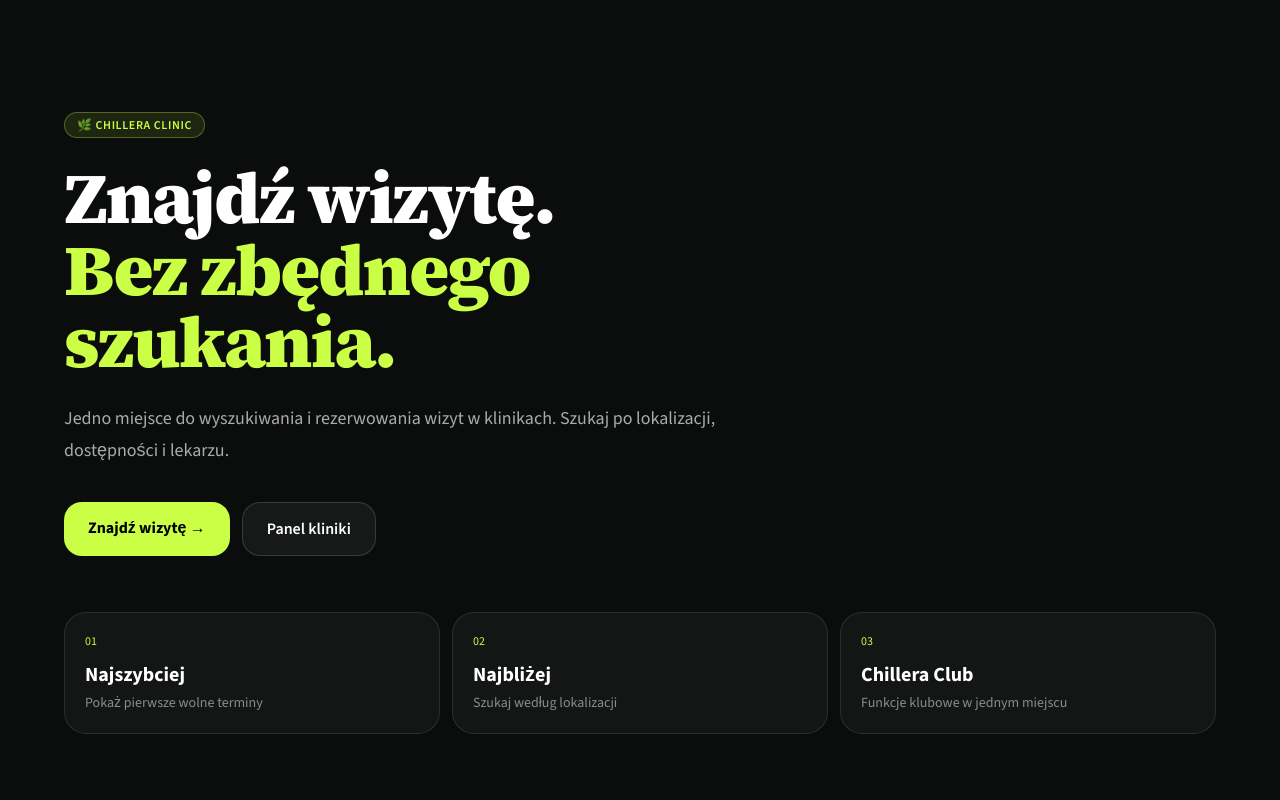
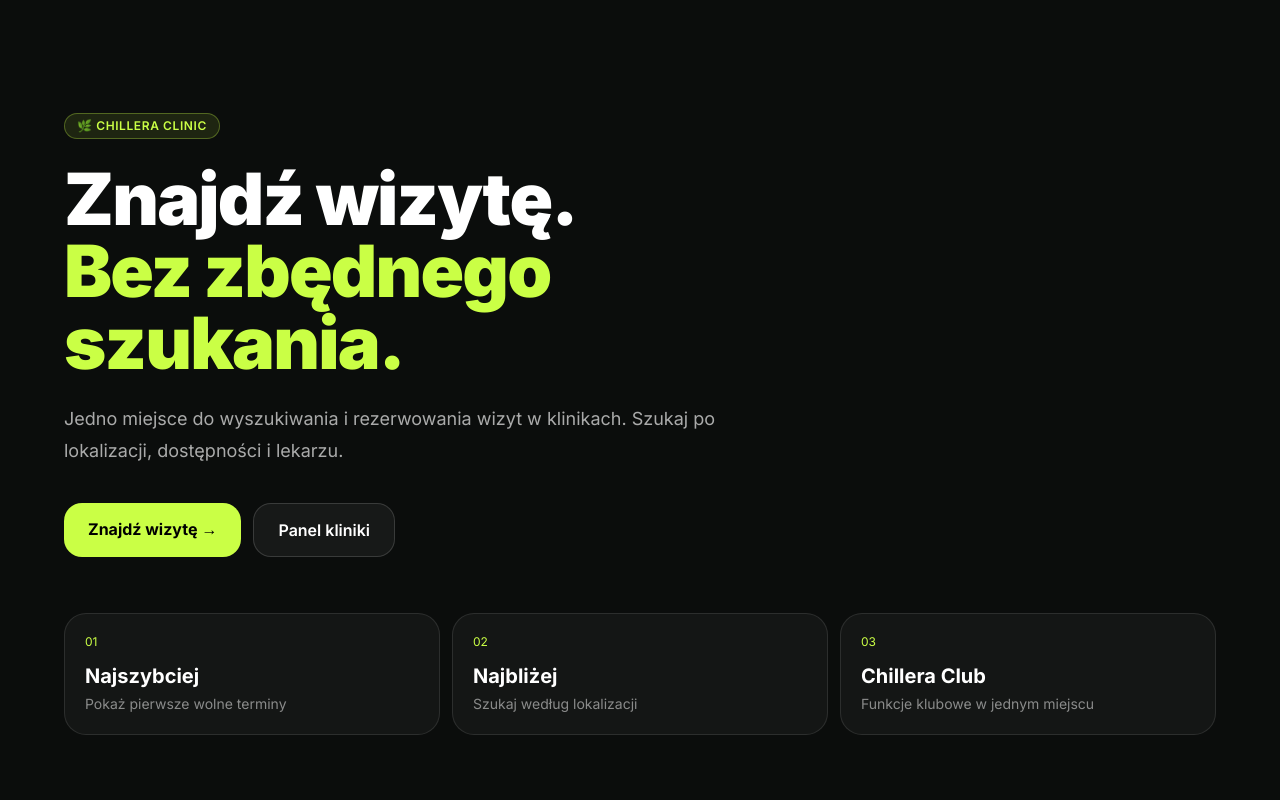
Before and after one commit to bajerskim11-eng/ClinicBook, a Next.js app: page / in a window 1280 px wide. Shown: the top 800 px of the page. Built offline with nearby package versions, Linux system fonts and the light colour scheme.

Commit message:
Apply Chillera Clinic visual identity

```diff
--- a/src/app/layout.tsx
+++ b/src/app/layout.tsx
@@ -1,46 +1,8 @@
 import type { Metadata } from "next"
-import { JetBrains_Mono, Source_Sans_3, Source_Serif_4 } from "next/font/google"
+import { Inter } from "next/font/google"
 import { ThemeProvider } from "@/components/theme-provider"
 import { Toaster } from "@/components/ui/sonner"
 import "./globals.css"
-
-const fontSans = Source_Sans_3({
-  variable: "--font-body",
-  subsets: ["latin"],
-})
-
-const fontHeading = Source_Serif_4({
-  variable: "--font-display",
-  subsets: ["latin"],
-})
-
-const fontMono = JetBrains_Mono({
-  variable: "--font-mono-stack",
-  subsets: ["latin"],
-})
-
-export const metadata: Metadata = {
-  title: "ClinicBook",
-  description: "Online appointment booking for clinics",
-}
-
-export default function RootLayout({
-  children,
-}: Readonly<{
-  children: React.ReactNode
-}>) {
-  return (
-    <html
-      lang="en"
-      className={`${fontSans.variable} ${fontHeading.variable} ${fontMono.variable} h-full antialiased`}
-      suppressHydrationWarning
-    >
-      <body className="min-h-full flex flex-col">
-        <ThemeProvider attribute="class" defaultTheme="light" enableSystem>
-          {children}
-          <Toaster />
-        </ThemeProvider>
-      </body>
-    </html>
-  )
-}
+const font=Inter({variable:"--font-body",subsets:["latin"]})
+export const metadata: Metadata={title:"Chillera Clinic — znajdź wizytę",description:"Rezerwacje wizyt w klinikach w stylu Chillera."}
+export default function RootLayout({children}:{children:React.ReactNode}){return <html lang="pl" className={font.variable}><body className="min-h-full flex flex-col"><ThemeProvider attribute="class" defaultTheme="dark" forcedTheme="dark">{children}<Toaster/></ThemeProvider></body></html>}
```
